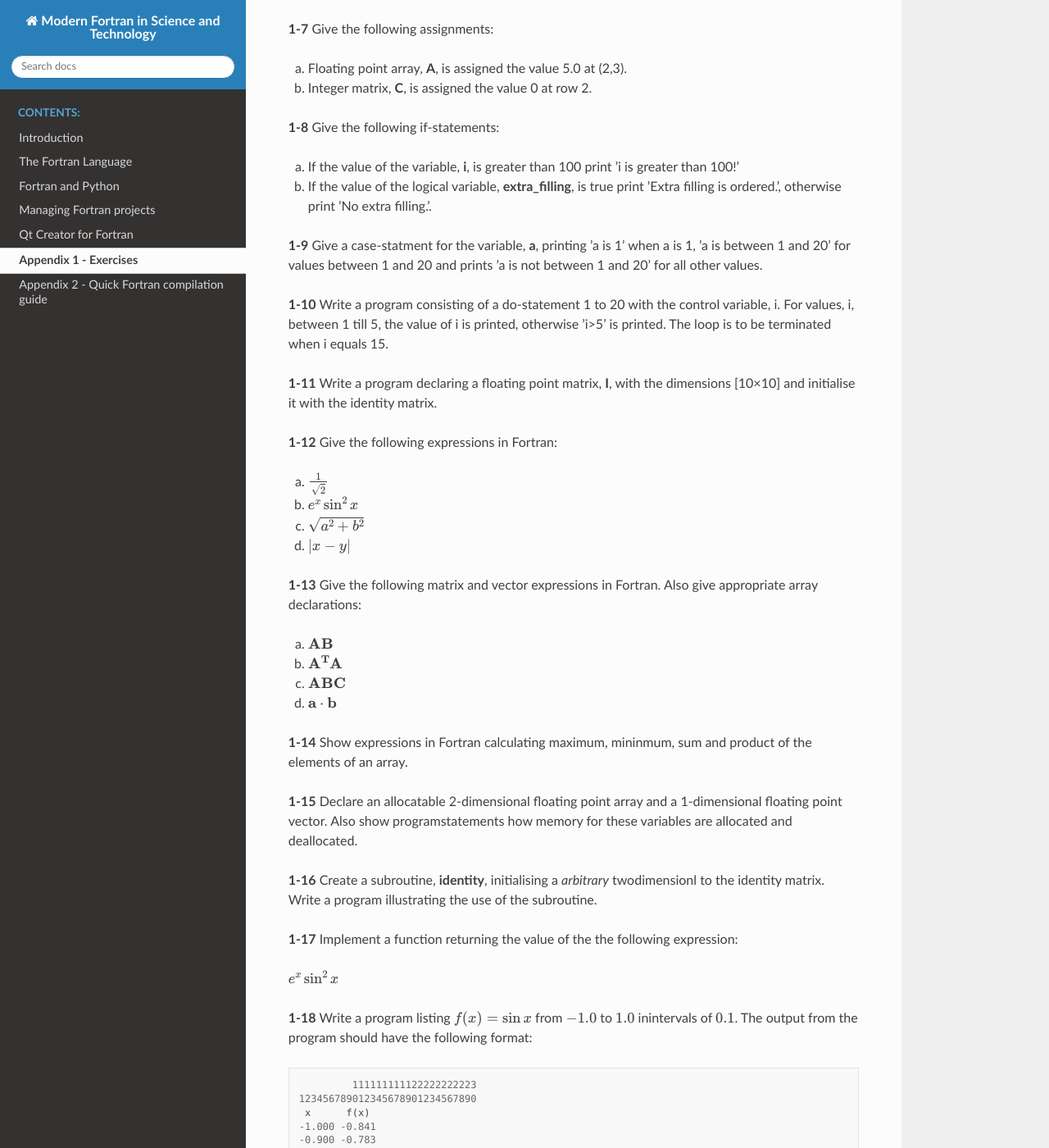
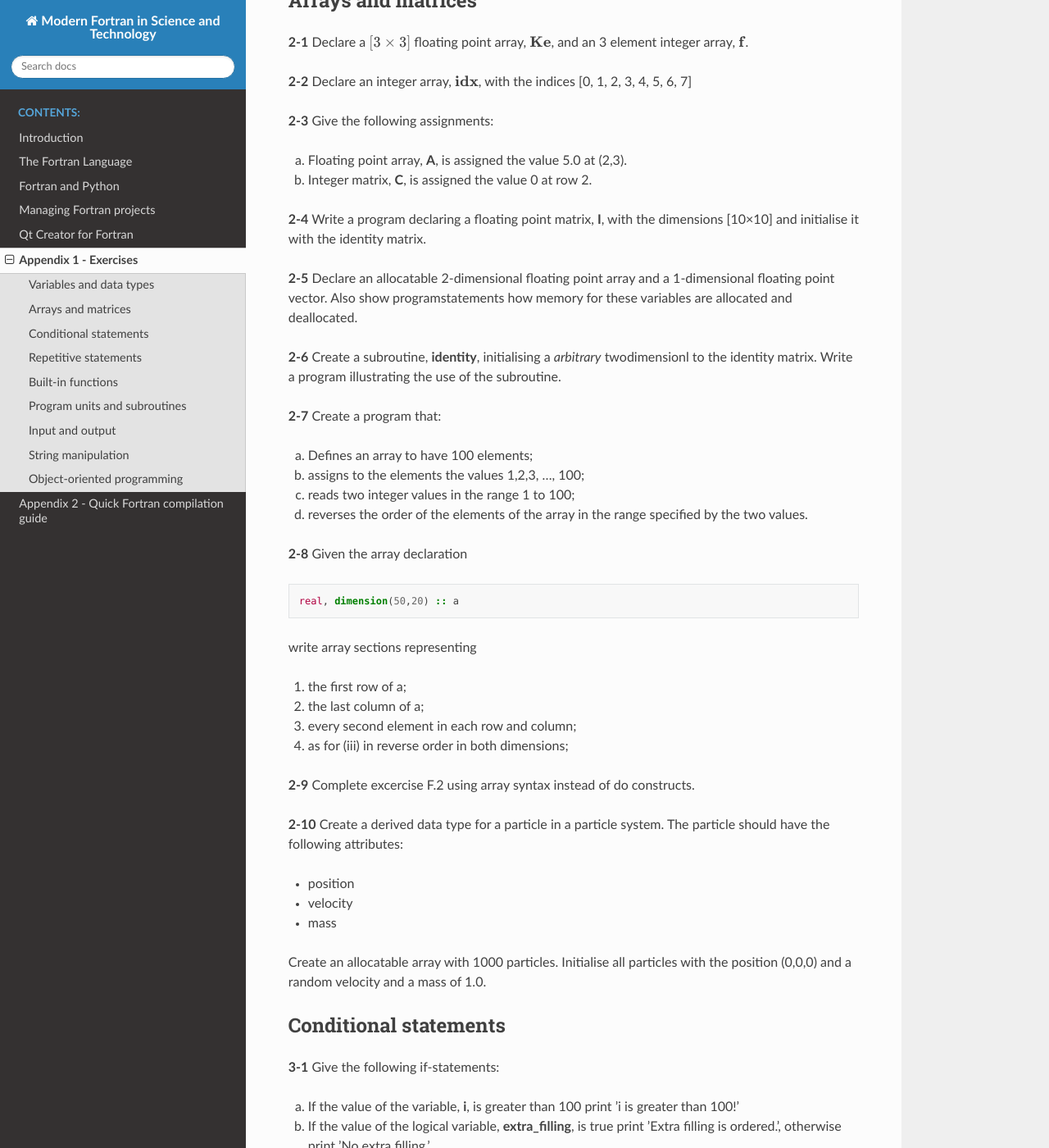
Before and after one commit to jonaslindemann/modern_fortran_book, a Sphinx documentation site: the page built from docs/source/app_exercises.rst, in a window 1280 px wide and 1400 px high, scrolled down 995 px. Shown: the whole window at 82% size. Built offline with Sphinx 7.4.7 and the Read the Docs theme 2.0.0, drawn with Linux system fonts in a browser that asks for light colours; some of the changed text lies outside the part shown.

Commit message:
Updated exercises

```diff
--- a/docs/source/app_exercises.rst
+++ b/docs/source/app_exercises.rst
@@ -1,6 +1,9 @@
 **********************
 Appendix 1 - Exercises
 **********************
+
+Variables and data types
+========================
 
 **1-1** Which of the following names can be used as Fortran variable names?
 
@@ -39,35 +42,81 @@
 
     end program precision
 
-**1-5** Declare a :math:`[3 \times 3]` floating point array, :math:`\mathbf{Ke}`, and an 3 element integer array, :math:`\mathbf{f}`.
+Arrays and matrices
+===================
 
-**1-6** Declare an integer array, :math:`\mathbf{idx}`, with the indices [0, 1, 2, 3, 4, 5, 6, 7]
+**2-1** Declare a :math:`[3 \times 3]` floating point array, :math:`\mathbf{Ke}`, and an 3 element integer array, :math:`\mathbf{f}`.
 
-**1-7** Give the following assignments:
+**2-2** Declare an integer array, :math:`\mathbf{idx}`, with the indices [0, 1, 2, 3, 4, 5, 6, 7]
+
+**2-3** Give the following assignments:
 
 a) Floating point array, **A**, is assigned the value 5.0 at (2,3).
 b) Integer matrix, **C**, is assigned the value 0 at row 2.
 
-**1-8** Give the following if-statements:
+**2-4** Write a program declaring a floating point matrix, **I**, with the
+dimensions [10×10] and initialise it with the identity matrix.
+
+**2-5** Declare an allocatable 2-dimensional floating point array and a 1-dimensional floating point vector. Also show programstatements how memory for these variables are allocated and deallocated.
+
+**2-6** Create a subroutine, **identity**, initialising a *arbitrary* twodimensionl to the identity matrix. Write a program illustrating the use of the subroutine.
+
+**2-7** Create a program that:
+
+a) Defines an array to have 100 elements;
+b) assigns to the elements the values 1,2,3, ..., 100;
+c) reads two integer values in the range 1 to 100;
+d) reverses the order of the elements of the array in the range specified by the two values.
+
+**2-8** Given the array declaration
+
+.. code-block:: Fortran
+
+    real, dimension(50,20) :: a
+
+write array sections representing
+
+i) the first row of a;
+ii) the last column of a;
+iii) every second element in each row and column;
+iv) as for (iii) in reverse order in both dimensions;
+
+**2-9** Complete excercise F.2 using array syntax instead of do constructs.
+
+**2-10** Create a derived data type for a particle in a particle system. The particle should have the following attributes:
+
+* position
+* velocity
+* mass
+
+Create an allocatable array with 1000 particles. Initialise all particles with the position (0,0,0) and a random velocity and a mass of 1.0.
+
+Conditional statements
+======================
+
+**3-1** Give the following if-statements:
 
 a) If the value of the variable, **i**, is greater than 100 print ’i is greater than 100!’
 b) If the value of the logical variable, **extra_filling**, is true print ’Extra filling is ordered.’, otherwise print ’No extra filling.’.
 
-**1-9** Give a case-statment for the variable, **a**, printing ’a is 1’ when a is 1, ’a is between 1 and 20’ for values between 1 and 20 and prints ’a is not between 1 and 20’ for all other values.
+**3-2** Give a case-statment for the variable, **a**, printing ’a is 1’ when a is 1, ’a is between 1 and 20’ for values between 1 and 20 and prints ’a is not between 1 and 20’ for all other values.
 
-**1-10** Write a program consisting of a do-statement 1 to 20 with the control variable, i. For values, i, between 1 till 5, the value of i is printed, otherwise ’i>5’ is printed. The loop is to be terminated when i equals 15.
+Repetitive statements
+=====================
 
-**1-11** Write a program declaring a floating point matrix, **I**, with the
-dimensions [10×10] and initialise it with the identity matrix.
+**4-1** Write a program consisting of a do-statement 1 to 20 with the control variable, i. For values, i, between 1 till 5, the value of i is printed, otherwise ’i>5’ is printed. The loop is to be terminated when i equals 15.
 
-**1-12** Give the following expressions in Fortran:
+Built-in functions
+==================
+
+**5-1** Give the following expressions in Fortran:
 
 a) :math:`\frac{1}{\sqrt{2}}`
 b) :math:`e^{x} \sin ^{2} x`
 c) :math:`\sqrt{a^{2} +b^{2}}`
 d) :math:`\left| x-y\right|`
 
-**1-13** Give the following matrix and vector expressions in Fortran.
+**5-2** Give the following matrix and vector expressions in Fortran.
 Also give appropriate array declarations:
 
 a) :math:`\mathbf{AB}`
@@ -75,18 +124,38 @@
 c) :math:`\mathbf{ABC}`
 d) :math:`\mathbf{a\cdot b}`
 
-**1-14** Show expressions in Fortran calculating maximum, mininmum, sum and product of the elements of an array.
+**5-3** Show expressions in Fortran calculating maximum, mininmum, sum and product of the elements of an array.
 
-**1-15** Declare an allocatable 2-dimensional floating point array and a 1-dimensional floating point vector. Also show programstatements how memory for these variables are allocated and deallocated.
+Program units and subroutines
+=============================
 
-**1-16** Create a subroutine, **identity**, initialising a *arbitrary* twodimensionl to the identity matrix. Write a program illustrating the use of the subroutine.
-
-**1-17** Implement a function returning the value of the the following
+**6-1** Implement a function returning the value of the the following
 expression:
 
 :math:`e^{x} \sin ^{2} x`
 
-**1-18** Write a program listing :math:`f(x)=\sin x` from :math:`-1.0` to :math:`1.0` inintervals of :math:`0.1`. The output from the program should have the following format:
+**6-2** Create a module, , containing the function in 1-21 and a function for converting a string to an integer value. Change the program in 1-21 to use this module. The module is placed in a separate file, and the main program in **main.f90**.
+
+**6-3** A subroutine receives as an argument an array of values, x, and the number of elements in x, n. If the mean and variance of the values in x are estimated by
+
+.. math::
+
+    mean = \frac{1}{n}\sum_{i=1}^{n}x(i)
+
+and
+
+.. math::
+
+    variance = \frac{1}{1-n}\sum_{i=1}^{n}(x(i)-mean)
+
+Write a subroutine which returns these calculated values as arguments. The subroutine check for invalid values of n (<=1). Write a main program that illustrates the use of this subroutine.
+
+Input and output
+================
+
+**7-1** Write a program which reads a value, x, and calculates and prints the corresponding value x/(1.+x). The case x=-1 shoud produce an error message and be followed by an attempt to read a new value of x.
+
+**7-2** Write a program listing :math:`f(x)=\sin x` from :math:`-1.0` to :math:`1.0` inintervals of :math:`0.1`. The output from the program should have the following format:
 
 ::
 
@@ -115,7 +184,7 @@
      0.900  0.783
      1.000  0.841
 
-**1-19** Write a program calculating the total length of a piecewise linear curve. The curve is defined in a textfile line.dat.
+**7-3** Write a program calculating the total length of a piecewise linear curve. The curve is defined in a textfile line.dat.
 
 The file has the following structure:
 
@@ -130,10 +199,17 @@
 
 The program must not contain any limitations regarding the number of points in the number of points in the curve read from the file.
 
-**1-20** Declare 3 strings, **c1**, **c2** and **c3** containing the words ’Fortran’,
+String manipulation
+===================
+
+**8-1** Declare 3 strings, **c1**, **c2** and **c3** containing the words ’Fortran’,
 ’is’ och ’fun’. Merge these into a new string, **c4**, making a
 complete sentence.
 
-**1-21** Write a function converting a string into a floating point value. Write a program  illustrating the use of the function.                         |
+**8-2** Write a function converting a string into a floating point value. Write a program  illustrating the use of the function.                         |
 
-**1-22** Create a module, , containing the function in 1-21 and a function for converting a string to an integer value. Change the program in 1-21 to use this module. The module is placed in a separate file, and the main program in **main.f90**.
+Object-oriented programming
+===========================
+
+**9-1** Implement a derived datatype for a vector and use operator overloading to implement common
+vector operations such as adding, subtracting and multiplication (cross-product).
```
